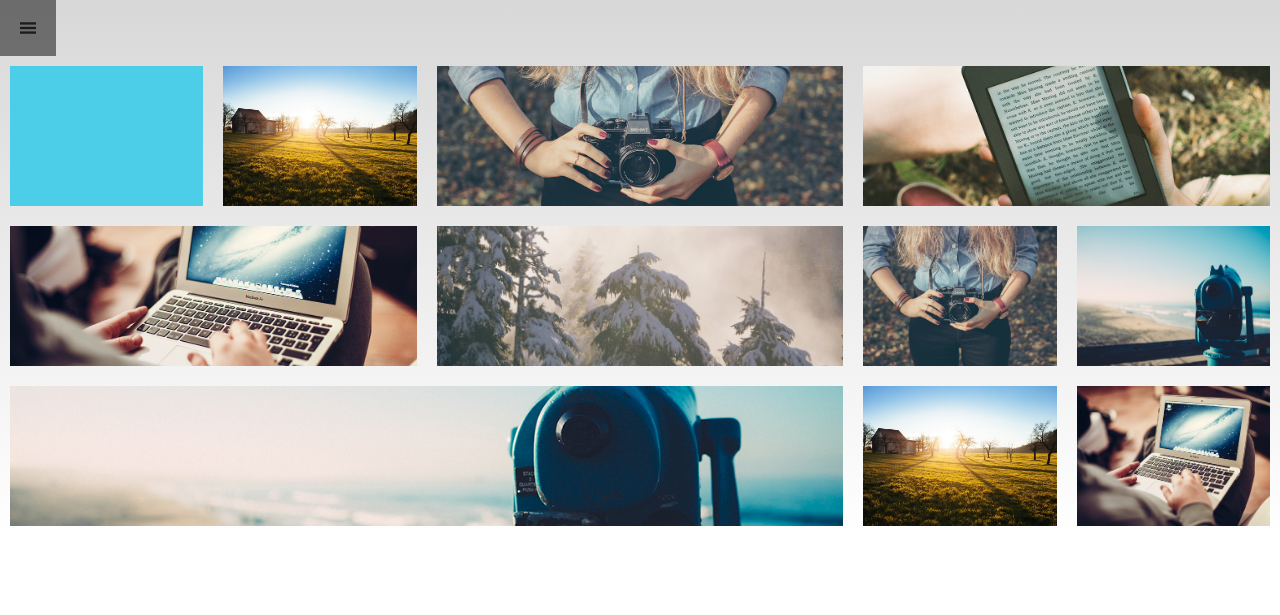
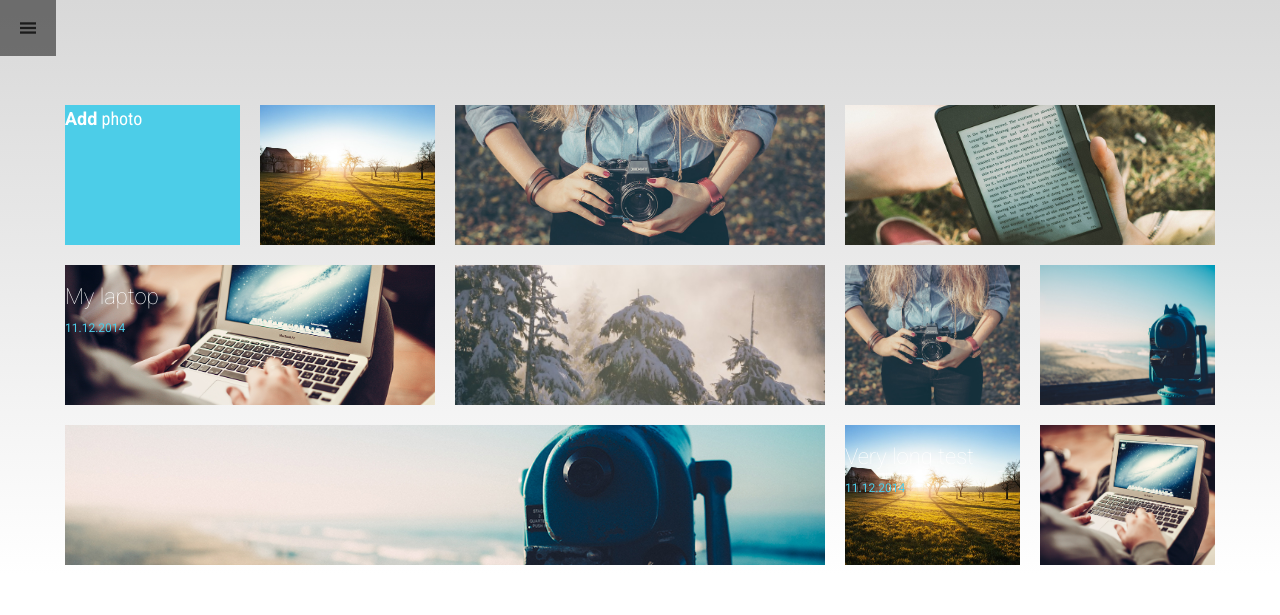
Before and after one commit to foxxxxy/Dairy, a plain HTML site: page index.html in a window 1280 px wide. Drawn offline with Linux system fonts and the light colour scheme.

Commit message:
header bag checked. date no center

```diff
--- a/client/styles/scss/fonts/_fonts.scss
+++ b/client/styles/scss/fonts/_fonts.scss
@@ -1 +1,2 @@
-@import url(http://fonts.googleapis.com/css?family=Roboto:700,400);
+@import url(http://fonts.googleapis.com/css?family=Roboto:400,100,700);
+@import url(http://fonts.googleapis.com/css?family=Roboto+Condensed);
--- a/client/styles/scss/layouts/_portfolio.scss
+++ b/client/styles/scss/layouts/_portfolio.scss
@@ -1,13 +1,36 @@
-.portfolio{
-  padding-top: 56px;
+.portfolio {
+  padding-top: 95px;
   z-index: -1000;
 
-  figure{
+  .add-photo {
+
+    figcaption {
+      p {
+        font-family: 'Roboto Condensed', sans-serif;
+        font-size: 18px;
+        color: #fff;
+
+        span {
+          font-family: "Roboto", sans-serif;
+          font-weight: 700;
+          color: #fff;
+        }
+      }
+    }
+
+  }
+
+  figure {
+    position: relative;
     margin: 10px 0;
     height: 140px;
-    overflow: hidden;
+    //    overflow: hidden;
 
-    .image{
+    &:first-child {
+      background-color: #4ccde8;
+    }
+
+    .image {
       overflow: hidden;
       width: 100%;
       height: 100%;
@@ -16,11 +39,26 @@
       background-repeat: no-repeat;
     }
 
-    &:first-child{
-      background-color: #4ccde8;
-    }
-    figcaption{
+    figcaption {
+      top: 0;
+      bottom: 0;
+      position: absolute;
 
+      &:first-child {
+
+      }
+
+      h3 {
+        font-family: "Roboto", sans-serif;
+        font-size: 22px;
+        font-weight: 100;
+      }
+
+      p {
+        font-family: "Roboto", sans-serif;
+        font-size: 12px;
+        color: #4ccde8;
+      }
     }
   }
 }
--- a/client/styles/scss/widgets/_header.scss
+++ b/client/styles/scss/widgets/_header.scss
@@ -43,7 +43,8 @@ header {
         font-weight: 400;
       }
 
-      ul {
+      .navbar-right {
+        margin: 0;
         float: right;
         font-size: 0;
 
--- a/index.html
+++ b/index.html
@@ -40,15 +40,15 @@
 </header>
 <main>
     <section class="portfolio">
-        <div class="container-fluid custom-container">
+        <div class="container custom-container">
             <div class="row custom-row">
                 <div class="col-xs-6 custom-col-sm-6 custom-col-md-2 custom-col-lg-2">
                     <a href="#">
-                        <figure>
+                        <figure class="add-photo">
                             <div class="image"></div>
                             <figcaption>
                                 <p>
-                                    Add photo
+                                    <span>Add</span> photo
                                 </p>
                             </figcaption>
                         </figure>
```
Also changed, not shown: client/styles/css/index.css.
